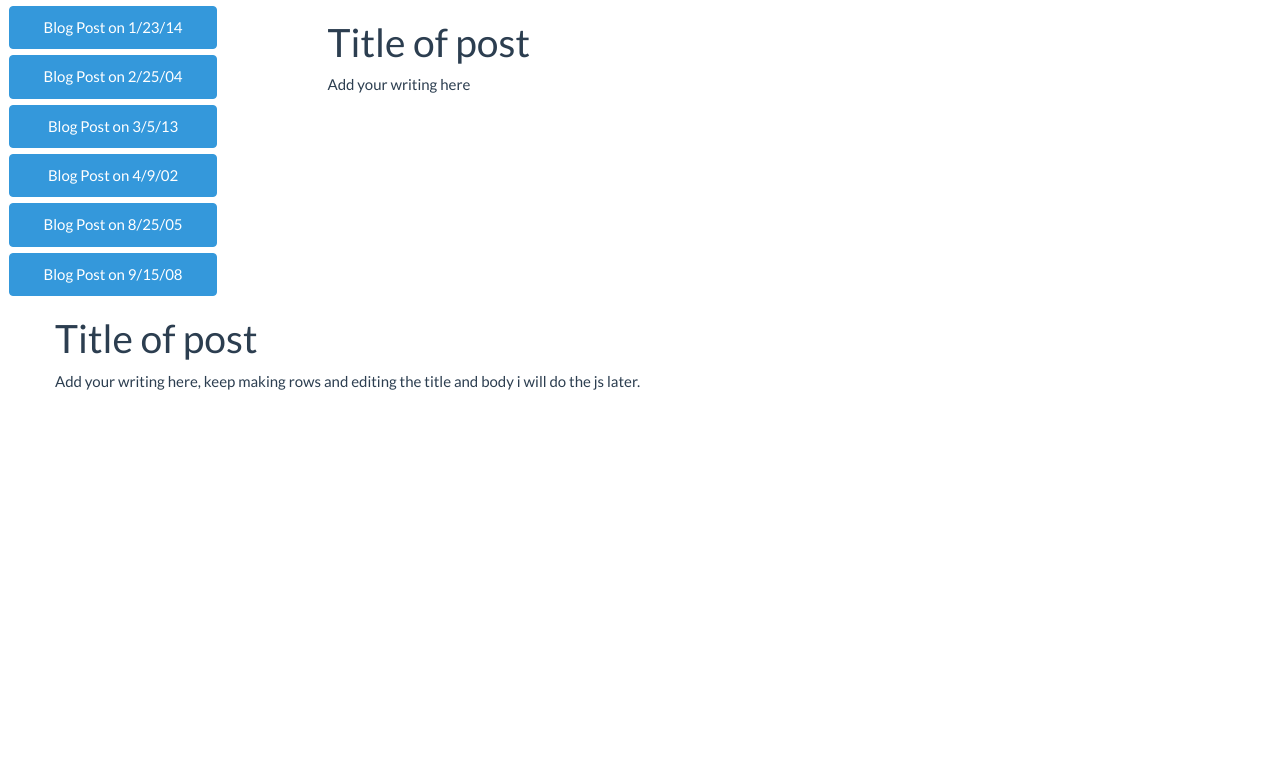
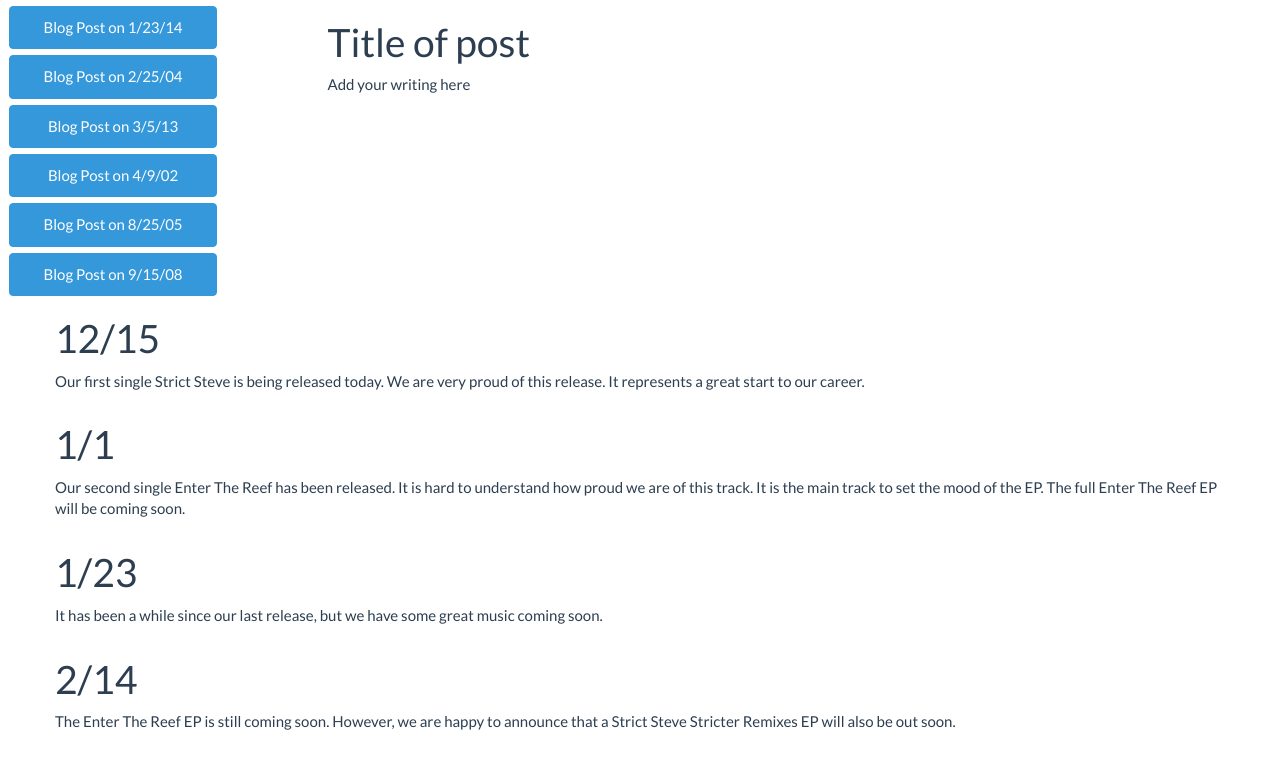
Before and after one commit to parasm/FBLA-2014, a Flask app: page /blog in a window 1280 px wide. Shown: the top 769 px of the page. Run offline with Flask 2, Linux system fonts and the light colour scheme; some libraries are stand-ins or nearby versions.

Commit message:
updated blog a bit

```diff
--- a/templates/blog.html
+++ b/templates/blog.html
@@ -25,9 +25,33 @@
 		</div>
 		<div class="container">
 		<div class="row">
-			<h1>Title of post</h1>
+			<h1>12/15</h1>
 			<p>
-				Add your writing here, keep making rows and editing the title and body i will do the js later.
+				Our first single Strict Steve is being released today. We are very proud of this release. It represents a great start to our career.
+			</p>
+		</div>
+		</div>
+		<div class="container">
+		<div class="row">
+			<h1>1/1</h1>
+			<p>
+				Our second single Enter The Reef has been released. It is hard to understand how proud we are of this track. It is the main track to set the mood of the EP. The full Enter The Reef EP will be coming soon.
+			</p>
+		</div>
+		</div>
+		<div class="container">
+		<div class="row">
+			<h1>1/23</h1>
+			<p>
+				It has been a while since our last release, but we have some great music coming soon.
+			</p>
+		</div>
+		</div>
+		<div class="container">
+		<div class="row">
+			<h1>2/14</h1>
+			<p>
+				The Enter The Reef EP is still coming soon. However, we are happy to announce that a Strict Steve Stricter Remixes EP will also be out soon.
 			</p>
 		</div>
 		</div>
```
